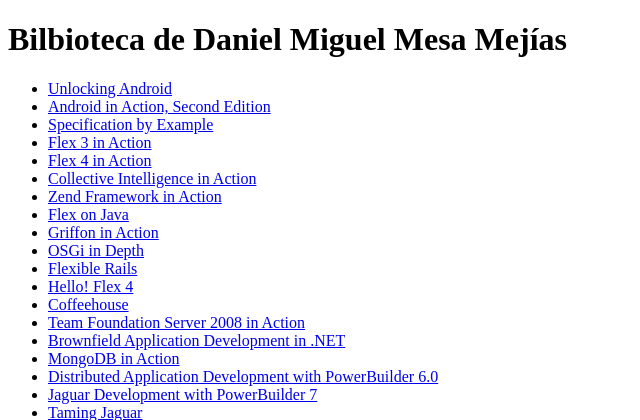
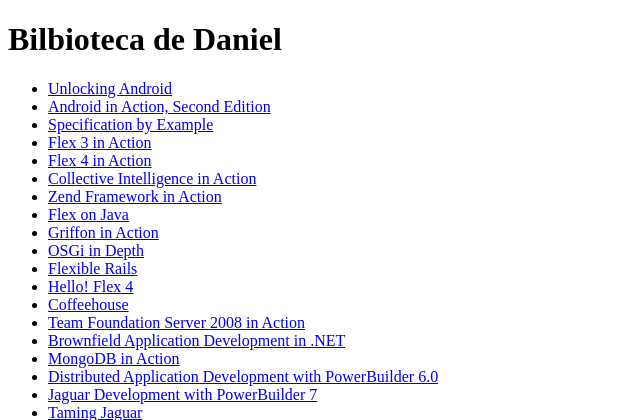
Before and after one commit to megandil/tareaflask2, a Flask app: page / in a window 1280 px wide. Shown: the top 420 px of the page, without its empty margins (0-640 px from the left). Run offline with Flask 2, Linux system fonts and the light colour scheme; some libraries are stand-ins or nearby versions.

Commit message:
modificación

```diff
--- a/templates/inicio.html
+++ b/templates/inicio.html
@@ -5,7 +5,7 @@
     <title>Biblioteca</title>
 </head>
 <body>
-	<h1>Bilbioteca de Daniel Miguel Mesa Mejías</h1>
+	<h1>Bilbioteca de Daniel</h1>
     <ul>
         {% for i in libros -%}
     <li><a href="/libro/{{ i.get("isbn") }}">{{ i.get("titulo") }}</a></li>
```
